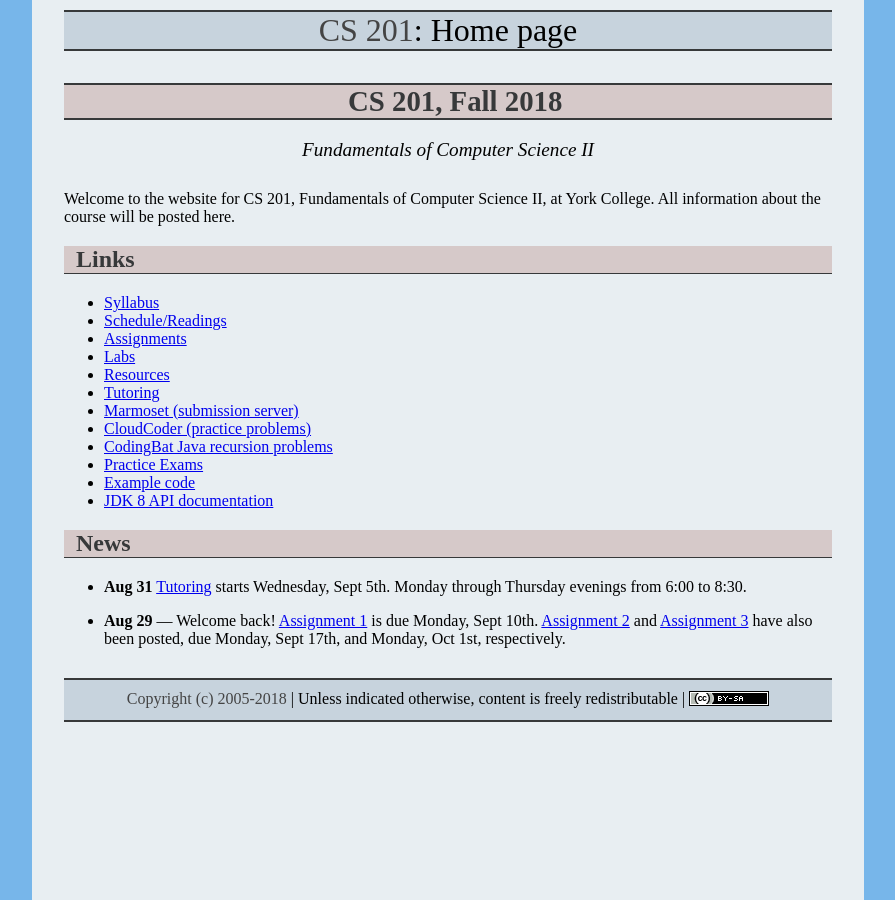
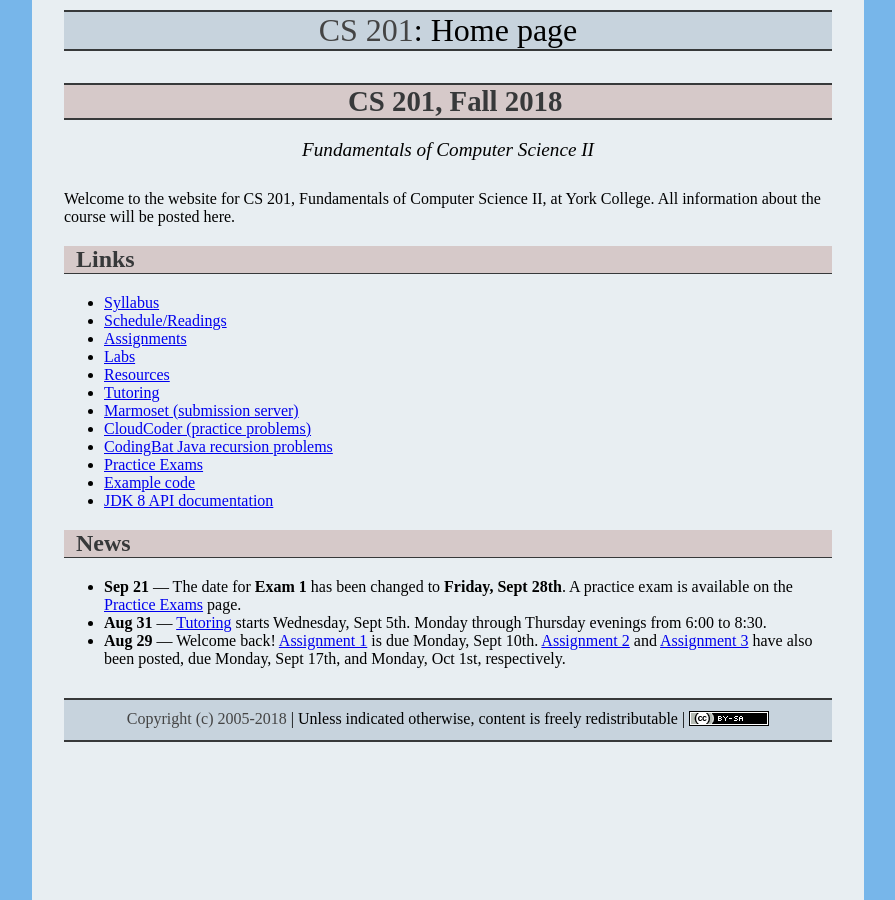
Before and after one commit to ycpcs/cs201-fall2018, a Jekyll site: the page built from index.md, in a window 1280 px wide. Shown: the whole page, without its empty margins (192-1087 px from the left). Built offline with Jekyll 4.4.1, drawn with Linux system fonts in a browser that asks for light colours.

Commit message:
move exam 1 to Friday 9/28

```diff
--- a/index.md
+++ b/index.md
@@ -26,6 +26,6 @@ Welcome to the website for CS 201, Fundamentals of Computer Science II, at York
 
 ## News
 
-* **Aug 31** [Tutoring](tutoring.html) starts Wednesday, Sept 5th.  Monday through Thursday evenings from 6:00 to 8:30.
-
+* **Sep 21** &mdash; The date for **Exam 1** has been changed to **Friday, Sept 28th**.  A practice exam is available on the [Practice Exams](practice/index.html) page.
+* **Aug 31** &mdash; [Tutoring](tutoring.html) starts Wednesday, Sept 5th.  Monday through Thursday evenings from 6:00 to 8:30.
 * **Aug 29** &mdash; Welcome back!  [Assignment 1](assign/assign01.html) is due Monday, Sept 10th.  [Assignment 2](assign/assign02.html) and [Assignment 3](assign/assign03.html) have also been posted, due Monday, Sept 17th, and Monday, Oct 1st, respectively.
--- a/js/AACONFIG-scheduleInfo.js
+++ b/js/AACONFIG-scheduleInfo.js
@@ -41,11 +41,11 @@ courseInfo.classPeriods = [
 		lab: new NumberedLab(8, "Inheriting Fields and Methods")
 	},
 	{
-		topic: new Topic("** Exam 1", "")
+		topic: new Topic("Lecture 9: Type casts, instanceof, Object class, Interfaces", "lectures/lecture09.html"),
+		lab: new NumberedLab(9, "Comparable, String")
 	},
 	{
-		topic: new Topic("Lecture 9: Type casts, instanceof, Object class, Interfaces", "lectures/lecture09.html"),
-		lab: new NumberedLab(9, "Comparable, String")
+		topic: new Topic("** Exam 1", "")
 	},
 	{
 		topic: new Topic("Lecture 10: Generic methods and classes", "lectures/lecture10.html"),
```
